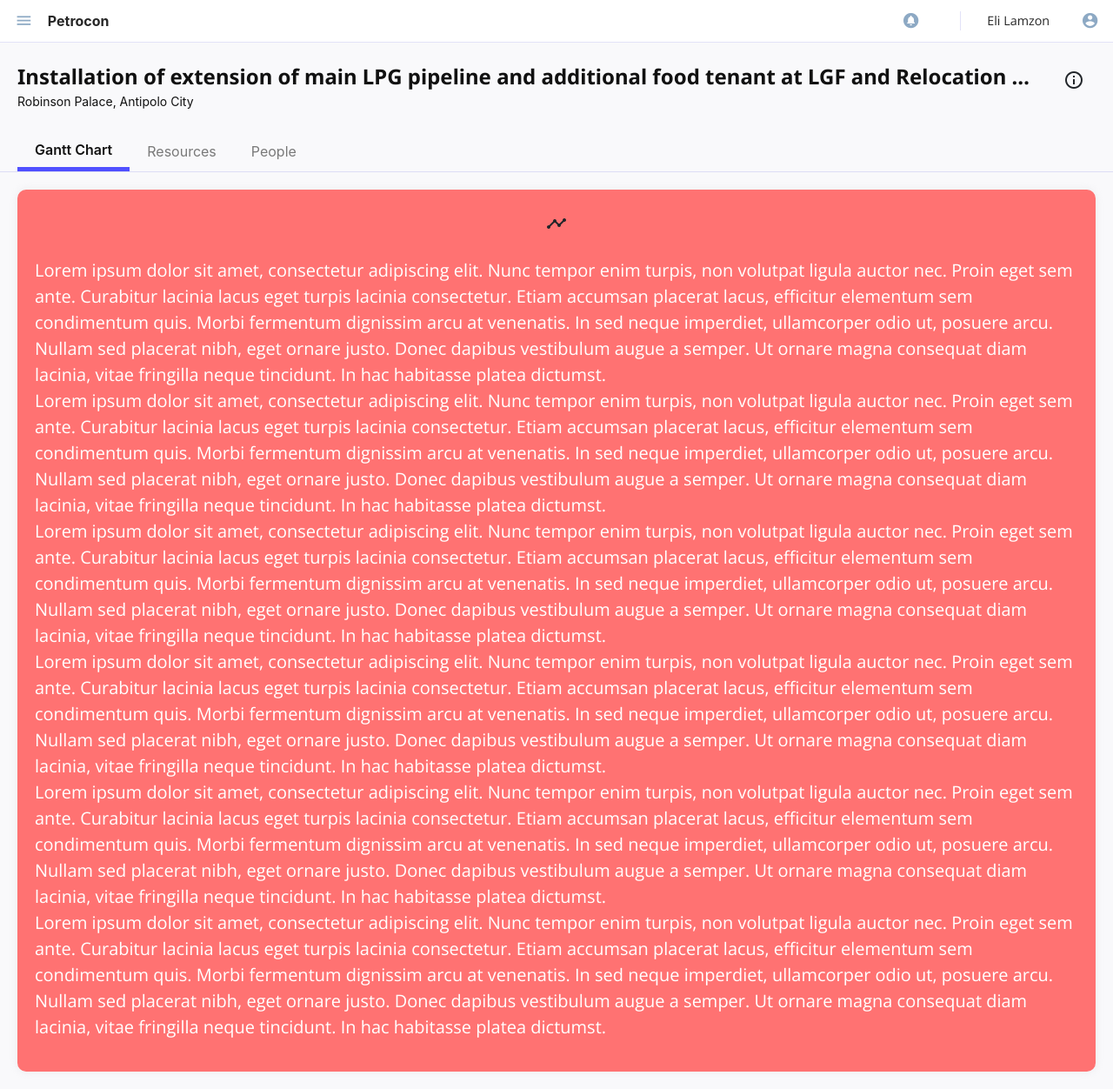
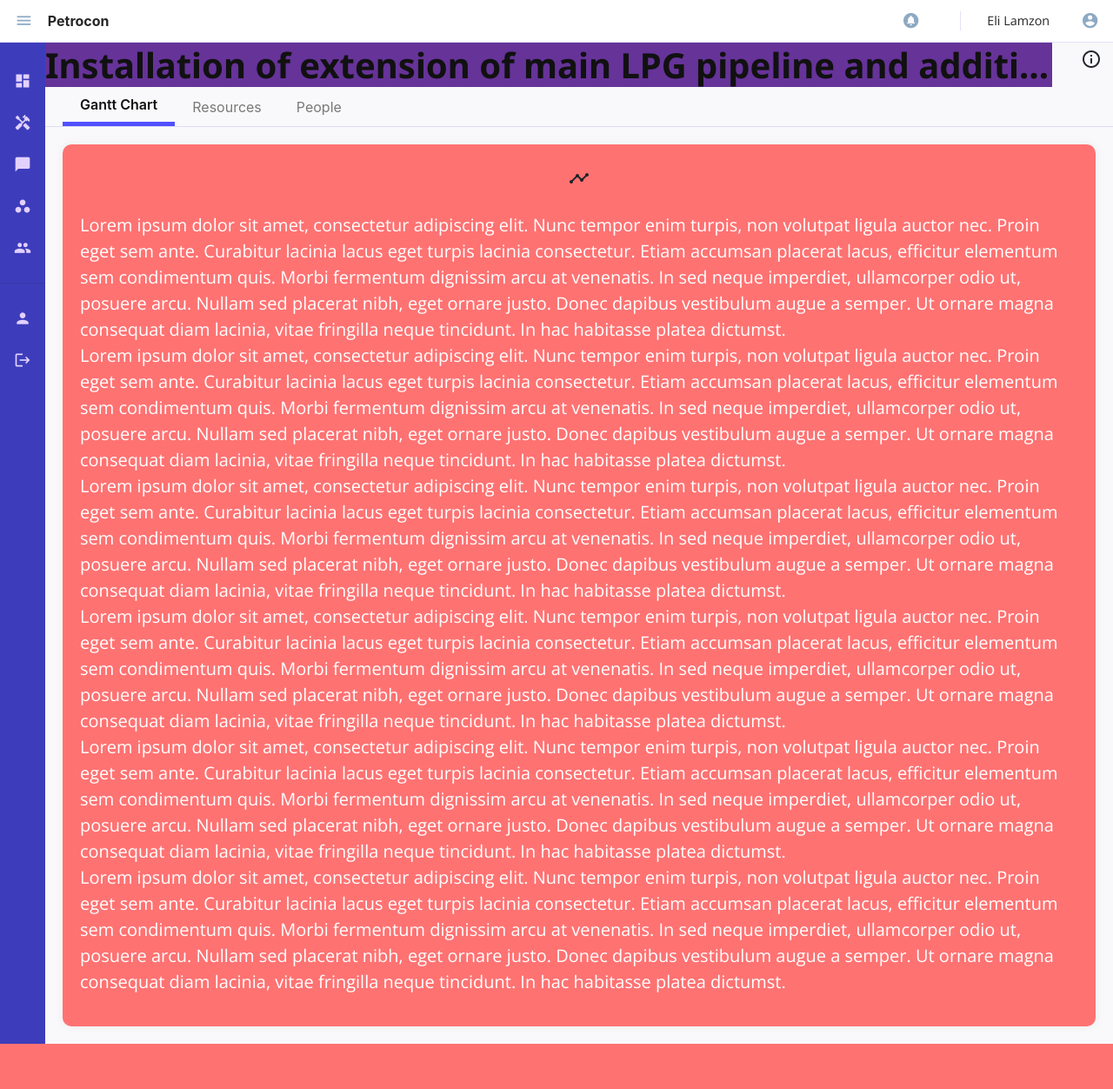
Before and after one commit to elkatakiku/PetroconEngineeringSevices, a PHP site: page /structures/slide-in-tab.html in a window 1280 px wide. Shown: the whole page at 87% size. After the commit the page ends 1200 px from the top, so only its background shows below. Run offline with PHP 8.4, Linux system fonts and the light colour scheme; some libraries are stand-ins or nearby versions.

Commit message:
Fix project title header nowrap and content height

```diff
--- a/app/client/clientprofile.html
+++ b/app/client/clientprofile.html
@@ -25,7 +25,7 @@
     <link rel="stylesheet" href="../../styles/astyles.css">
 </head>
 
-<body>
+<body class="body-wrapper">
 
   <nav class="navbar navbar-expand-md navbar-light">
     <button id="sidebarCollapseToggler" type="button" class="btn icon-btn">
--- a/app/index.html
+++ b/app/index.html
@@ -21,7 +21,7 @@
     <link rel="stylesheet" href="../styles/styles.css">
     <link rel="stylesheet" href="../styles/astyles.css">
   </head>
-  <body>
+  <body class="body-wrapper">
 
     <nav class="navbar navbar-expand-md navbar-light">
       <button id="sidebarCollapseToggler" type="button" class="btn icon-btn">
@@ -134,7 +134,7 @@
         </nav>
       </div>
 
-      <div class="content">
+      <div id="content" data-fill="true">
         <main class="main dashboard">
           <div class="main-content">
             <div class="page-header">
--- a/structures/slide-in-tab.html
+++ b/structures/slide-in-tab.html
@@ -22,8 +22,7 @@
     <link rel="stylesheet" href="../styles/styles.css">
     <link rel="stylesheet" href="../styles/astyles.css">
   </head>
-  <body>
-    <div id="content">
+  <body class="body-wrapper">
     <nav class="navbar navbar-expand-md navbar-light">
       <button id="sidebarCollapseToggler" type="button" class="btn icon-btn">
           <span class="material-icons">menu</span>
@@ -34,18 +33,148 @@
       <span id="user-display" class="material-icons">account_circle</span>
     </nav>
 
+    <div class="wrapper">
+      <div id="sidebar">
+          <nav>
+            <ul class="list-unstyled components">
+              <li class="">
+                <a class="d-flex align-content-start" href="/app/index.html">
+                  <span class="material-icons">dashboard</span>
+                  <div class="collapsible">
+                    <span>Dashboard</span>
+                  </div>
+                  <span class="sr-only">(current)</span>
+                </a>
+              </li>
+              <li class="item-dropdown">
+                <div class="dropdown-tile">
+                  <a class="d-flex align-content-start" data-toggle="collapse" href="#projectsCollapse" aria-expanded="false" aria-controls="contentId">
+                    <span class="material-icons">handyman</span>
+                    <div class="collapsible">
+                      <span>
+                        Projects
+                        <span class="material-icons">arrow_drop_down</span>
+                      </span>
+                    </div>
+                  </a>
+                </div>
+                <ul class="collapse list-unstyled sub-menu" id="projectsCollapse">
+                  <li class="active">
+                    <a class="" href="/app/admin/projects.html">All</a>
+                  </li>
+                  <li class="">
+                    <a class="" href="#">Done</a>
+                  </li>
+                  <li class="">
+                    <a class="" href="#">Ongoing</a>
+                  </li>
+                  <li class="">
+                    <a class="" href="#">Pending</a>
+                  </li>
+                </ul>
+              </li>
+              <li class="">
+                <a class="d-flex align-content-start" href="#">
+                  <span class="material-icons">chat_bubble</span>
+                  <div class="collapsible">
+                    <span>Messages</span>
+                  </div>
+                </a>
+              </li>
+              <li class="item-dropdown">
+                <div class="dropdown-tile">
+                  <a class="d-flex align-content-start" data-toggle="collapse" href="#teamCollapse" aria-expanded="false" aria-controls="contentId">
+                    <span class="material-icons">workspaces</span>
+                    <div class="collapsible">
+                      <span>
+                        Team
+                        <span class="material-icons">arrow_drop_down</span>
+                      </span>
+                    </div>
+                  </a>
+                </div>
+                <ul class="collapse list-unstyled sub-menu" id="teamCollapse">
+                  <li class="">
+                    <a class="" href="employees-admin.html">Employees</a>
+                  </li>
+                  <li class="">
+                    <a class="" href="workers-admin.html">Workers</a>
+                  </li>
+                </ul>
+              </li>
+              <li class="">
+                <a class="d-flex align-content-start" href="users-admin.html">
+                  <span class="material-icons">people</span>
+                  <div class="collapsible">
+                    <span>Users</span>
+                  </div>
+                </a>
+              </li>
 
-    <main class="main wrapper">
-      <div class="page-header">
-          <div class="project-info">
-              <h1 class="page-title">Installation of extension of main LPG pipeline and additional food tenant at LGF and Relocation of main pipeline at UGF and extension of stub outs at 2F and UGF.</h1>
-              <small>Robinson Palace, Antipolo City</small>
+              <hr>
+
+              <li class="">
+                <a class="d-flex align-content-start" href="#">
+                  <span class="material-icons">person</span>
+                  <div class="collapsible">
+                    <span>Profile</span>
+                  </div>
+                  <span class="sr-only">(current)</span>
+                </a>
+              </li>
+              <li class="">
+                <a class="d-flex align-content-start" href="/app/login/login.html">
+                  <span class="material-icons">logout</span>
+                  <div class="collapsible">
+                    <span>Logout</span>
+                  </div>
+                </a>
+              </li>
+            </ul>
+          </nav>
+      </div>
+
+        <style>
+
+          .h {
+            display: grid;
+            grid-template-columns: 1fr min-content;
+            /* justify-content: space-between; */
+            /* margin: 24px 20px; */
+            gap: 20px;
+          }
+
+          .i {
+            flex: 1 1 90%;
+            width: 100%;
+            overflow: hidden;
+            background-color: rebeccapurple;
+          }
+
+          .t {
+            margin: 0;
+            text-overflow: ellipsis;
+            white-space: nowrap;
+            overflow: hidden;
+          }
+
+          .page-header .btn {
+            flex: 1 0 10%;
+          }
+
+        </style>
+
+      <div id="content">
+        <main class="main">
+          <div class="h">
+            <div class="i">
+                <h1 class="t">Installation of extension of main LPG pipeline and additional food tenant at LGF and Relocation of main pipeline at UGF and extension of stub outs at 2F and UGF.</h1>
+                <!-- <small>Robinson Palace, Antipolo City</small> -->
             </div>
             <button type="button" class="btn icon-btn align-self-start" data-toggle="slide" data-target="#rightslide">
               <span class="material-icons-outlined">info</span>
             </button>
           </div>
-      <!-- <main> -->
           <!-- Content -->
           <nav class="nav-tab-container">
               <ul class="nav-tab">
@@ -137,6 +266,7 @@
           <!-- End of content -->
         </main>
       </div>
+    </div>
 
     <!-- Optional JavaScript -->
     <!-- jQuery first, then Popper.js, then Bootstrap JS -->
--- a/styles/astyles.css
+++ b/styles/astyles.css
@@ -114,14 +114,6 @@ a[data-toggle = "collapse"] {
   position: relative;
 }
 
-/* #sidebar .dropdown-toggle::after {
-  display: block;
-  position: absolute;
-  top: 50%;
-  right: 10%;
-  transform: translateY(-50%);
-} */
-
 #sidebar .sub-menu li a {
   padding-left: 30px;
   font-size: 0.9rem;
@@ -137,31 +129,13 @@ a[data-toggle = "collapse"] {
 
 /* || Content */
 #content {
+  flex: 2;
   display: flex;
   flex-direction: column;
-  min-height: 100vh;
   background-color: var(--background-color);
   transition: all 0.3s;
 }
 
-/* || Topbar */
-.navbar {
-  gap: 1rem;
-  padding: .75rem 1rem;
-  align-items: center;
-  background-color: var(--topbar-bg);
-  color: var(--topbar-text);
-  border-bottom: 1px solid var(--border-rgba-color);
-}
-
-#sidebarCollapseToggler {
-  padding: 0;
-}
-
-.navbar .material-icons {
-  color: var(--topbar-icon);
-  font-size: 1.3rem;
-}
 
 /* Search Input */
 .search-form {
@@ -173,20 +147,6 @@ a[data-toggle = "collapse"] {
 }
 
 /* Project Title */
-
-#content .project-info {
-  width: 100%;
-  overflow: hidden;
-}
-
-#content .project-info .page-title,
-#content .project-info small  {
-  margin: 0;
-  text-overflow: ellipsis;
-  white-space: nowrap;
-  overflow: hidden;
-}
-
 .navbar .user-name {
   flex-shrink: 0;
   margin: 0;
@@ -201,6 +161,7 @@ a[data-toggle = "collapse"] {
 #content .main {
   flex: 2;
   height: 100%;
+  width: 100%;
   position: relative;
 }
 
@@ -268,8 +229,8 @@ a[data-toggle = "collapse"] {
 }
 
 #content .main .page-header {
-  display: flex;
-  justify-content: space-between;
+  display: grid;
+  grid-template-columns: 1fr min-content;
   margin: 24px 20px;
   gap: 20px;
 }
@@ -277,6 +238,21 @@ a[data-toggle = "collapse"] {
 .page-header .page-title {
   margin: 0;
   font-size: 24px;
+}
+
+.project-info {
+  width: 100%;
+  overflow: hidden;
+  /* width: 100%; */
+  /* max-width: 50%; */
+}
+
+#content .page-header .page-title,
+#content .page-header small  {
+  margin: 0;
+  text-overflow: ellipsis;
+  white-space: nowrap;
+  overflow: hidden;
 }
 
 #content .main .nav-tab-container:has(.nav-tab) {
--- a/styles/styles.css
+++ b/styles/styles.css
@@ -80,7 +80,7 @@
 body {
     background-color: #f4f4f4;
     color: var(--primary-text);
-    /* max-width: 1366px; */
+    max-width: 1366px;
     margin: auto;
     position: relative;
     box-shadow: 10px 0 8px -5px #e9e1ff, -10px 0 8px -5px #e9e1ff;
@@ -171,6 +171,42 @@ hr {
 
 .bg-light-violet {
     background-color: #FFBAD7;
+}
+
+/* || Containers */
+.wrapper {
+    display: flex;
+    justify-content: flex-start;
+    flex: 2;
+    transition: all .3s ease-out;
+}
+
+.body-wrapper {
+    display: flex;
+    flex-direction: column;
+    min-height: 100vh;
+}
+
+.main.wrapper {
+    flex-direction: column;
+}
+
+.white-section {
+    background-color: white;
+}
+
+.colored-section {
+    background-color: var(--primary);
+    color: white;
+}
+
+.colored-section p {
+    color: var(--secondary-text);
+}
+
+.white-section .container-fluid,
+.colored-section .container-fluid {
+    padding: 5% 10%;
 }
 
 /* || SITEWIDE  */
@@ -308,44 +344,6 @@ a.btn {
 /* Form buttons */
 button[data-toggle='form']:not(.show) {
     display: none;
-}
-
-
-/* || Containers */
-
-.wrapper {
-    display: flex;
-    justify-content: flex-start;
-    flex: 2 0 100%;
-    transition: all .3s ease-out;
-}
-
-.body-wrapper {
-    flex-direction: column;
-    min-height: 100vh;
-    background-color: red;
-}
-
-.main.wrapper {
-    flex-direction: column;
-}
-
-.white-section {
-    background-color: white;
-}
-
-.colored-section {
-    background-color: var(--primary);
-    color: white;
-}
-
-.colored-section p {
-    color: var(--secondary-text);
-}
-
-.white-section .container-fluid,
-.colored-section .container-fluid {
-    padding: 5% 10%;
 }
 
 
@@ -608,6 +606,26 @@ form .row .right {
 .option-box:has(input:checked) {
     background-color: var(--action);
     color: white;
+}
+
+
+/* || Topbar */
+.navbar {
+    gap: 1rem;
+    padding: .75rem 1rem;
+    align-items: center;
+    background-color: var(--topbar-bg);
+    color: var(--topbar-text);
+    border-bottom: 1px solid var(--border-rgba-color);
+}
+
+#sidebarCollapseToggler {
+    padding: 0;
+}
+
+.navbar .material-icons {
+    color: var(--topbar-icon);
+    font-size: 1.3rem;
 }
 
 /* || Popup */
@@ -974,16 +992,12 @@ form .row .right {
 }
 
 /* || Sidebar */
-.wrapper {
-    transition: all .3s ease-out;
-}
-
 .wrapper #sidebar {
     max-width: 250px;
     transition: all .3s ease-out;
 }
 
-.wrapper .content {
+.wrapper #content[data-fill="true"] {
     flex: 2 0 75%;
 }
 
```
Also changed, not shown: app/admin/projectganttchart.html (+11 -11 lines), scripts/index.js (+37 -2 lines), try.html (+53 -138 lines). Lines whose indentation alone changed are shown as unchanged.
